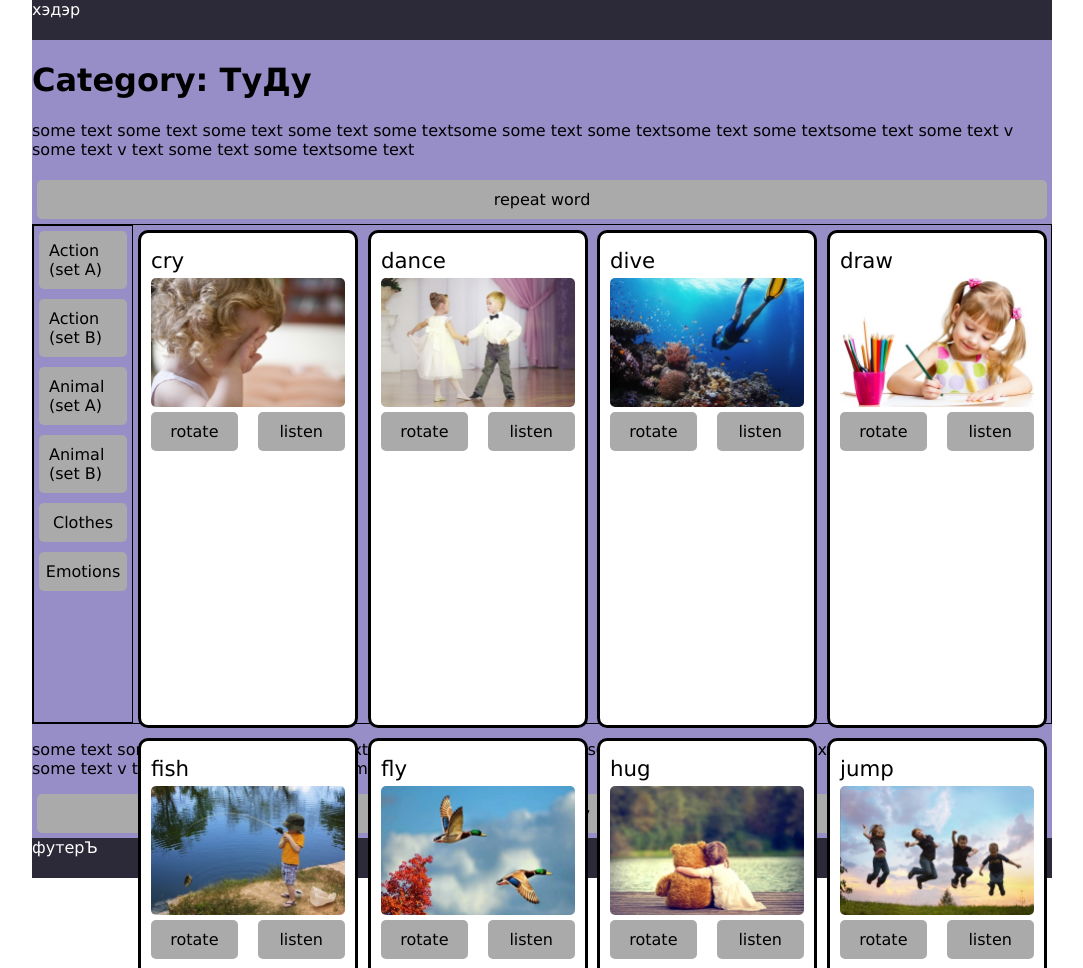
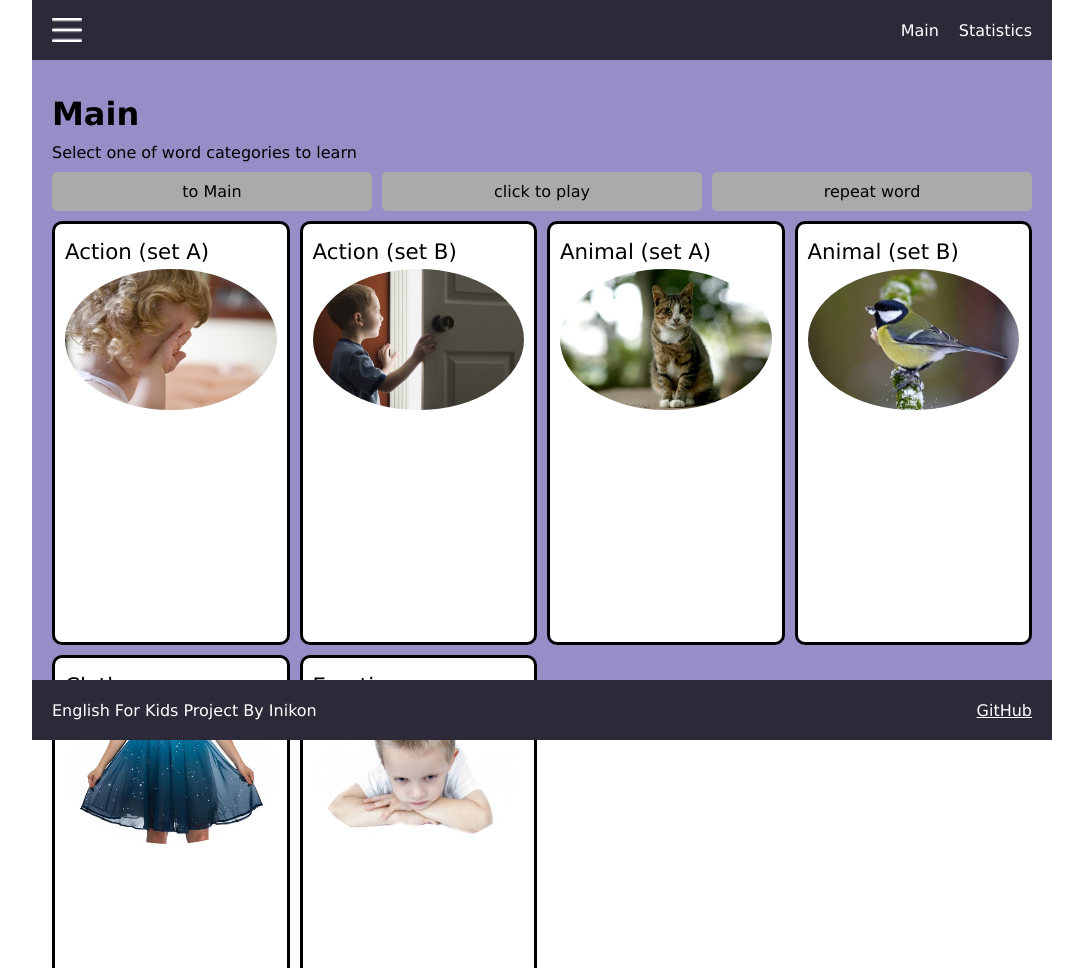
Before and after one commit to InikonZS/govnocode, a website: page index.html in a window 1280 px wide. Shown: the top 968 px of the page, without its empty margins (98-1181 px from the left). Drawn offline with Linux system fonts and the light colour scheme.

Commit message:
add burger menu

```diff
--- a/classes.js
+++ b/classes.js
@@ -75,6 +75,7 @@ class DoubleCard extends Control {
         this.sideB.name = new Control(this.sideB.node,'div', 'card_name', cardName2);
         let imgWrapper = new Control(this.sideB.node,'div', 'card_img', '');
         this.sideB.img = new Control(imgWrapper.node,'img', '', '');
+        imgWrapper.node.style='transform: rotateY(180deg);'
         this.sideB.img.node.src = imgURL;
         this.sideB.node.style = 'z-index: 1; transform: perspective(500px) rotateY('+(180)+'deg)';
 
@@ -164,3 +165,18 @@ class PlayCard extends Control {
        // this.sideB.node.style = 'z-index: 1; transform: perspective(500px) rotateY('+(180+deg)+'deg)';
     }
 }
+
+class CategoryCard extends Control {
+    constructor (parentNode, cardName1, num, imgURL){
+        super(parentNode, 'div', 'dash_item', '');
+        this.num=num;
+        this.sideA = new Button (this.node, 'card_side card_side_a', '',
+            menuClicker(num));
+        this.active = true;
+        this.cardName = new Control(this.sideA.node,'div', 'card_name', cardName1);
+        let imgWrapper = new Control(this.sideA.node,'div', 'card_img category_img', '');
+        this.sideA.img = new Control(imgWrapper.node,'img', '', '');
+        this.sideA.img.node.src = imgURL;
+        //this.rotate(0);
+    }
+}
--- a/index.html
+++ b/index.html
@@ -21,12 +21,18 @@
         <div class="wrapper">
 
             <div class="header">
-                хэдэр
+                <div class="header_item">
+                    <div id="header-menu"></div>
+                </div>
+                <div class="header_item header_item_right">
+                    <div class="horizont_item">Main</div>
+                    <div class="horizont_item">Statistics</div>
+                </div>
             </div>
             <div class="main_wrapper">
                 <div>
-                    <h1>Category: ТуДу </h1>
-                    <p>some text some text some text some text some textsome
+                    <h1 id='category'>Category: ТуДу </h1>
+                    <p id='category-description'>some text some text some text some text some textsome
                             some text some textsome text some textsome text some text v some text v
                             text some text some textsome text</p>
                 </div>
@@ -61,15 +67,18 @@
                 </div>
             </div>
             <div>
-                <p>some text some text some text some text some textsome
-                        some text some textsome text some textsome text some text v some text v
-                        text some text some textsome text</p>
+                <p></p>
                 <div id="play-button">
 
                 </div>
             </div>
             <div class="footer">
-                футерЪ
+                <div>
+                    English For Kids Project By Inikon
+                </div>
+                <div>
+                    <a href="https://github.com/InikonZS">GitHub</a>
+                </div>
             </div>
         </div>
         <script src="cards.js"></script>
--- a/main.js
+++ b/main.js
@@ -1,34 +1,60 @@
 
 function menuClicker(j){
-    let res = function (e){
+    let res = (e)=>{
         dash.destroy();
         dash = new Control(app.node, 'div', 'basic_block dash_wrapper', '');
         app.category = j;
+        category.textContent = cards[0][j-1];
+        catDescription.textContent = "Use listen button to learn word and rotate button to see a translate. Click start game to test youself.";
+        menu.childList.forEach(it=>{
+            it.node.className=('menu_button');
+        });
+        menu.childList[j].node.className=('menu_button menu_button_active');
         for (let i=0; i<cards[1].length; i++){
             //let el = new Control(dash.node, 'div', 'basic_block dash_item', 'item'+i);
             let el = new DoubleCard(dash.node, cards[j][i].word, cards[j][i].translation, 'assets/'+cards[j][i].image);
+            //el.node.style='transform: scale(1);'
             dash.childList.push(el);
         }
     }
     return res;
 }
 
+function menuExtClicker(j){
+    let res = function (e){
+        dash.destroy();
+        dash = new Control(app.node, 'div', 'basic_block dash_wrapper', '');
+        app.category = j;
+        category.textContent = "Main";
+        catDescription.textContent = "Select one of word categories to learn";
+        menu.childList.forEach(it=>{
+            it.node.className=('menu_button');
+        });
+        menu.childList[0].node.className=('menu_button menu_button_active');
+        for (let i=0; i<cards[0].length; i++){
+            //let el = new Control(dash.node, 'div', 'basic_block dash_item', 'item'+i);
+            let el = new CategoryCard(dash.node, cards[0][i], i+1, 'assets/'+cards[i+1][0].image);
+            dash.childList.push(el);
+        }
+    }
+    return res;
+}
+
+var category=document.querySelector('#category');
+var catDescription=document.querySelector('#category-description');
 var seqPos=0;
 var difWords=[];
 var cardSnd=[];
 // entry point
-
-var gameControl = document.querySelector('.game_control');
-var repeatButton = new Button(gameControl, 'menu_button', 'repeat word',()=>{
-    if (app.gameMode) {
-        cardSnd[0].node.play();
-    }
-});
-
-var starBlock = new Control(gameControl, 'div', 'star_block', '');
+var mainNode = document.querySelector('#app-main-node');
+//var gameControl = document.querySelector('.game_control');
+var gameControl_ = new Control(mainNode, 'div', 'game_control', '');
+var gameControl = gameControl_.node;
+var returnButton = new Button(gameControl, 'menu_button', 'to Main', menuExtClicker('main'));
 
 
-var mainNode = document.querySelector('#app-main-node');
+
+
 //var app = new Control(mainNode, 'div', 'basic_block', 'rslang');
 
 
@@ -48,7 +74,7 @@ md.node.style = "display:none";
 
 var btNode = document.querySelector('#play-button');
 //var app = new Control(mainNode, 'div', 'basic_block', 'rslang');
-var playButton = new Button(btNode, 'menu_button', 'click to play', ()=>{
+var playButton = new Button(gameControl, 'menu_button', 'click to play', ()=>{
     if (app.gameMode){
         dash.destroy();
         dash = new Control(app.node, 'div', 'basic_block dash_wrapper', '');
@@ -100,8 +126,30 @@ var playButton = new Button(btNode, 'menu_button', 'click to play', ()=>{
     }
 
 });
+var hdr = document.querySelector('#header-menu');
 
-var menu = new Control(app.node, 'div', 'basic_block menu_wrapper', '');
+var menu = new Control(hdr, 'div', 'basic_block menu_burger', '');
+let el = new Button(menu.node,'menu_button', 'Main Page', menuExtClicker('main'));
+menu.childList.push(el);
+
+menu.visible = 0;
+menu.node.style = "height:0px; overflow-y:hidden";
+
+
+var burg = new Button(hdr, 'burger', '',()=>{
+    console.log(menu.visible);
+    if (menu.visible == 1){
+        menu.node.style = "height:0px; overflow-y:hidden";
+        menu.visible = 0;
+        burg.node.style="";
+    } else {
+        menu.node.style = "";
+        menu.visible = 1;
+        burg.node.style="transform: rotateZ(90deg);";
+    }
+});
+el = new Control (burg.node, 'img', '', '');
+el.node.src = "assets/ico/burger.png";
 
 for (let i=0; i<cards[0].length; i++){
     //let el = new Control(dash.node, 'div', 'basic_block dash_item', 'item'+i);
@@ -121,8 +169,18 @@ var dash = new Control(app.node, 'div', 'basic_block dash_wrapper', '');
     dash.childList.push(el);
 }*/
 
-for (let i=0; i<cards[1].length; i++){
+/*for (let i=0; i<cards[1].length; i++){
     //let el = new Control(dash.node, 'div', 'basic_block dash_item', 'item'+i);
     let el = new DoubleCard(dash.node, cards[1][i].word, cards[1][i].translation, 'assets/'+cards[1][i].image);
     dash.childList.push(el);
-}
+}*/
+
+
+var repeatButton = new Button(gameControl, 'menu_button', 'repeat word',()=>{
+    if (app.gameMode) {
+        cardSnd[0].node.play();
+    }
+});
+var starBlock = new Control(gameControl, 'div', 'star_block', '');
+
+returnButton.click();
--- a/style.css
+++ b/style.css
@@ -1,7 +1,7 @@
 .basic_block{
     display:flex;
     border-style: solid;
-    border-width: 1px;
+    border-width: 0px;
     border-color: #000;
     box-sizing: border-box;
 }
@@ -18,8 +18,25 @@
     height: 40px;
     background-color: rgb(44, 41, 56);
     color: #fff;
+    position: relative;
+    display: flex;
+    align-items: center;
+    justify-content: space-between;
+    padding: 10px 20px;
 }
-
+.header_item{
+    display:flex;
+    flex-basis: 50%;
+}
+.header_item_right{
+    justify-content: flex-end;
+}
+.horizont_item{
+    margin-left:20px;
+}
+.horizont_item:hover{
+    color:#ff0000;
+}
 .main{
     background-color: rgb(151, 142, 199);
     border-style: none;
@@ -27,12 +44,23 @@
 .main_wrapper{
     background-color: rgb(151, 142, 199);
     border-style: none;
+    padding: 30px 15px;
 }
-
+a{
+    color:#fff;
+}
+a:visited{
+    color:#fff;
+}
 .footer{
     height: 40px;
     background-color: rgb(44, 41, 56);
     color: #fff;
+    position: relative;
+    display: flex;
+    align-items: center;
+    justify-content: space-between;
+    padding: 10px 20px;
 }
 
 .app_wrapper{
@@ -45,6 +73,43 @@
     flex-direction: column;
     width:100px;
 
+
+}
+p{
+    margin:0px;
+    padding: 5px 5px;
+}
+h1{
+    margin:0px;
+    padding: 5px 5px;
+}
+.menu_burger{
+    display: flex;
+    flex-direction: column;
+    width: 200px;
+    position: absolute;
+    z-index: 1000;
+    border-style: none;
+    background-color: #ff8e94;
+    top: 60px;
+    max-width: 70%;
+    left: 0px;
+    transition-duration: 400ms;
+    height: calc(100vh - 40px);
+    overflow-y: auto;
+}
+.burger{
+    display: flex;
+    position: relative;
+    width:30px;
+    height: 30px;
+    justify-content: center;
+    align-items: center;
+    transition-duration: 400ms;
+    transform: rotateZ(0deg);
+}
+img{
+    width:100%;
 }
 .menu_button{
     display: flex;
@@ -57,6 +122,9 @@
     background-color: #aaa;
     box-sizing: border-box;
     overflow: hidden;
+}
+.menu_button_active{
+    background-color: #aaf;
 }
 .menu_button:hover{
     margin: 5px 5px;
@@ -77,7 +145,7 @@
     background-color: #fff;
     border-radius: 10px;
     transition-duration: 700ms;
-    transition-property: transform;
+    transition-property: transform, box-shadow;
     box-sizing: border-box;
     border-style: solid;
     position: absolute;
@@ -102,10 +170,13 @@
     background-color: #fff0;
     border-radius: 10px;
     transition-duration: 700ms;
-    transition-property: transform;
+    transition-property: transform, box-shadow;
     box-sizing: border-box;
     border-style: none;
     position: relative;
+}
+.card_side:hover{
+    box-shadow: 0px 0px 20px #000A;
 }
 @media screen and (max-width: 968px){
     .dash_item{
@@ -128,6 +199,12 @@
     display: block;
     width: 100%;
     border-radius: 5px;
+    overflow: hidden;
+}
+.category_img{
+    display: block;
+    width: 100%;
+    border-radius: 50%;
     overflow: hidden;
 }
 
@@ -228,5 +305,6 @@ body{
     background-color: #fff;
     z-index: 1001;
     overflow: auto;
-    height: 80%;
+    border-radius: 10px;
+   /* height: 80%; */
 }
```
Also changed, not shown: assets/ico/burger.png (added).
